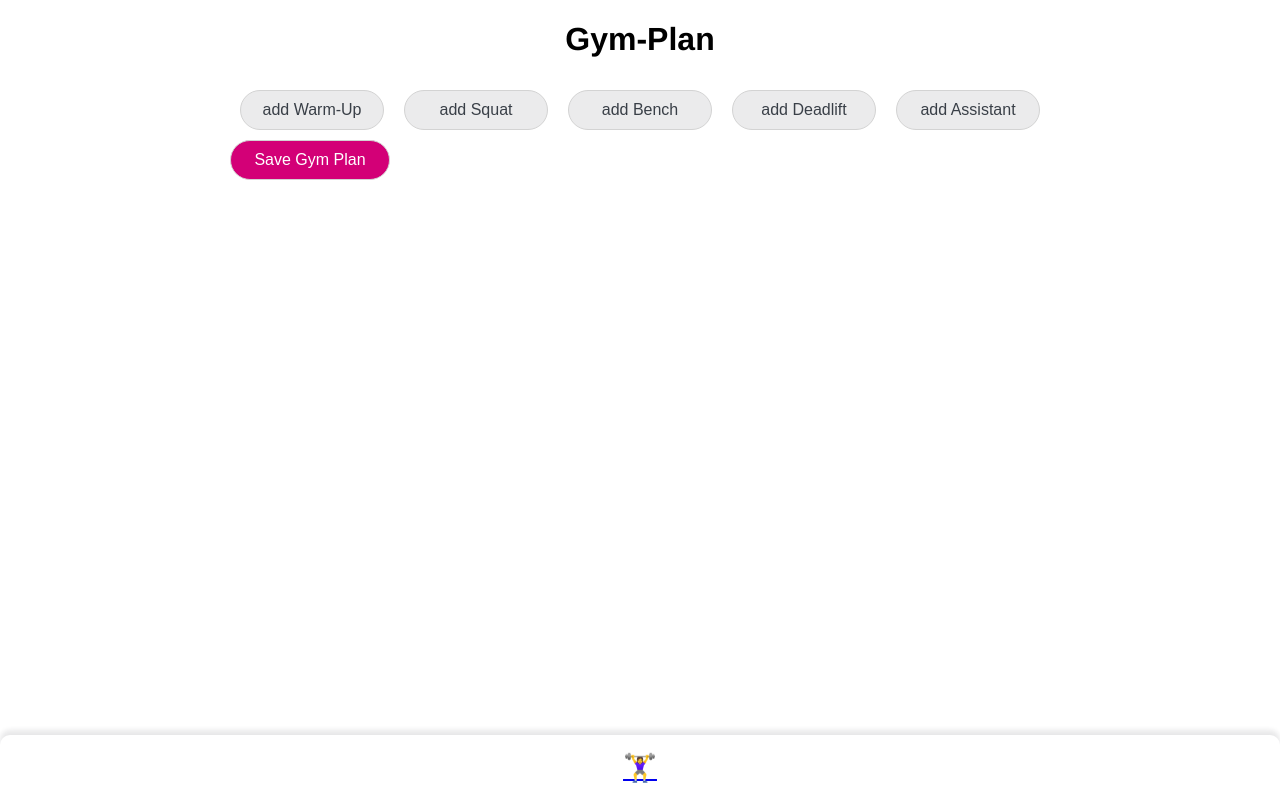
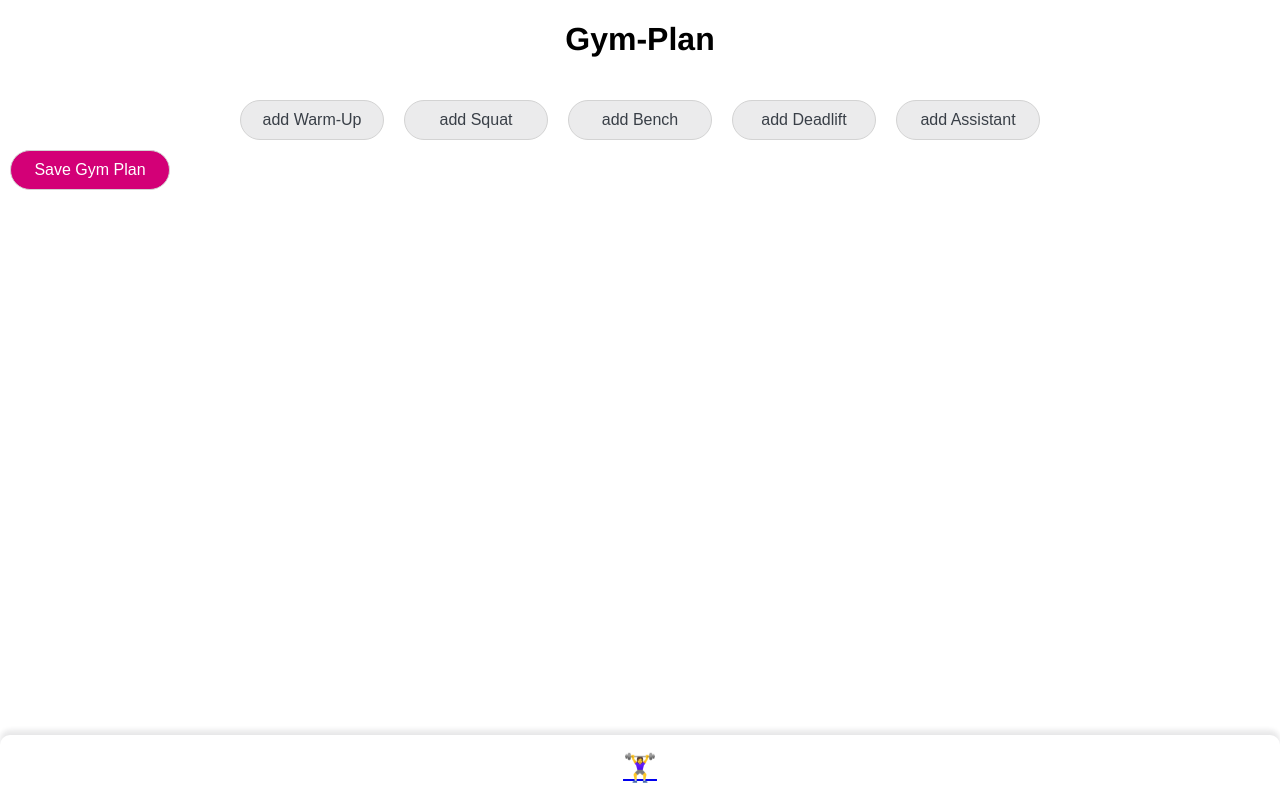
Before and after one commit to KirstenSchuhmann/CapstoneProject, a Next.js app: page / in a window 1280 px wide. Built offline with nearby package versions, Linux system fonts and the light colour scheme.

Commit message:
centered Section

```diff
--- a/GlobalStyles/GlobalStyles.js
+++ b/GlobalStyles/GlobalStyles.js
@@ -5,7 +5,7 @@ const GlobalStyles = createGlobalStyle`
     body {
         padding: 0;
         margin: 0;
-        padding-bottom: 2rem;
+        padding-bottom: 3rem;
         font-family: Helvetica, Arial, sans-serif;
     }
 
--- a/components/GymPlan/GymPlanStyling.js
+++ b/components/GymPlan/GymPlanStyling.js
@@ -41,7 +41,7 @@ const StyledSection = styled.section`
    padding: 13px;
    min-width: 300px;
    max-width: 700px;
-   margin: 0.5rem 0.5rem 1.5rem 0.5rem;
+   margin: 1.5rem auto;
 `;
 
 const AddSectionButton = styled.button`
@@ -87,8 +87,6 @@ const StyledDiv = styled.div`
    display: flex;
    flex-flow: row wrap;
    align-items: center;
-   margin-left: 0;
-   margin-right: 0;
 
    p {
       font-size: small;
--- a/pages/index.js
+++ b/pages/index.js
@@ -16,6 +16,5 @@ export default function Home() {
 }
 
 const StyledMain = styled.main`
-   display: flex;
-   justify-content: center;
+   padding: 10px;
 `;
```
